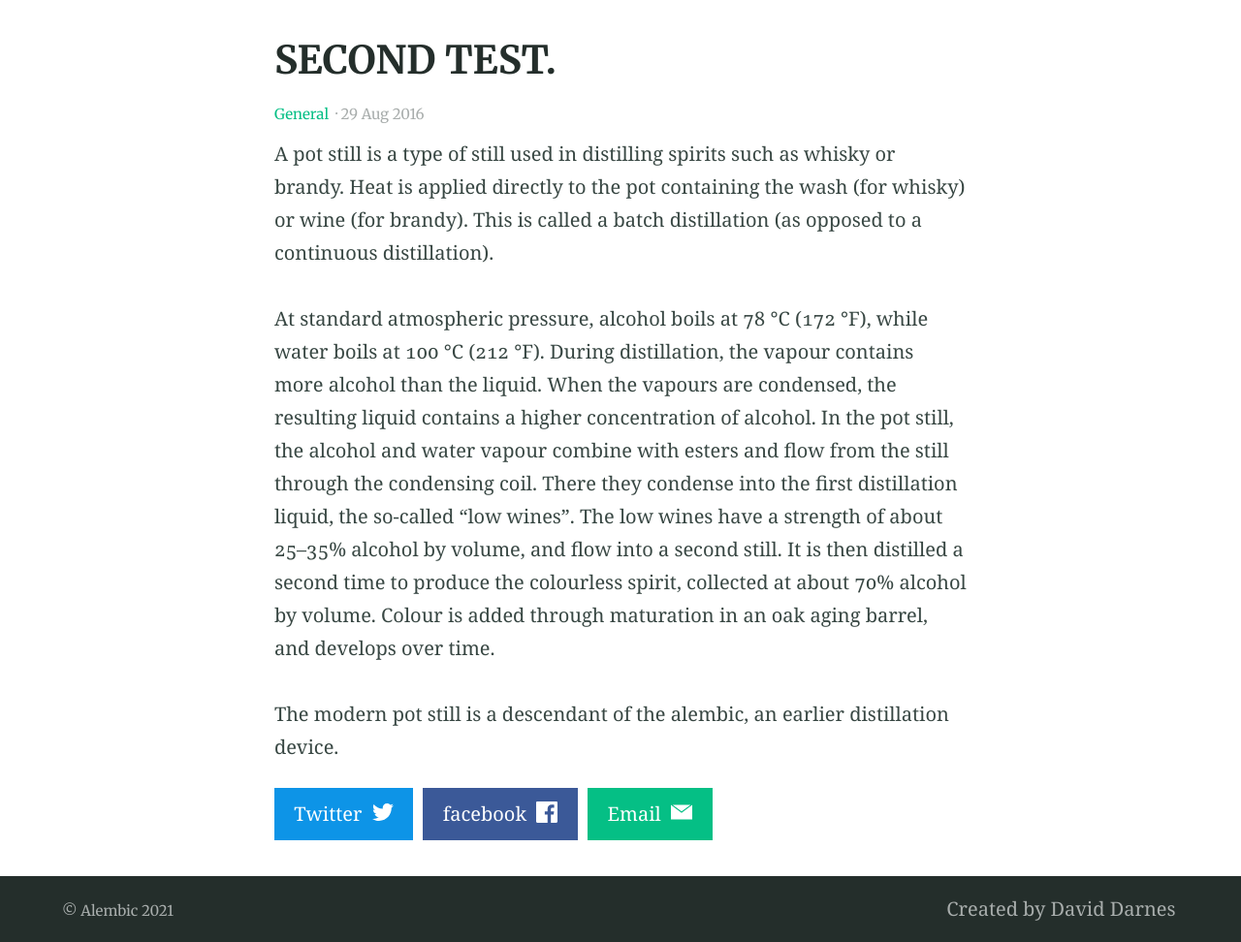
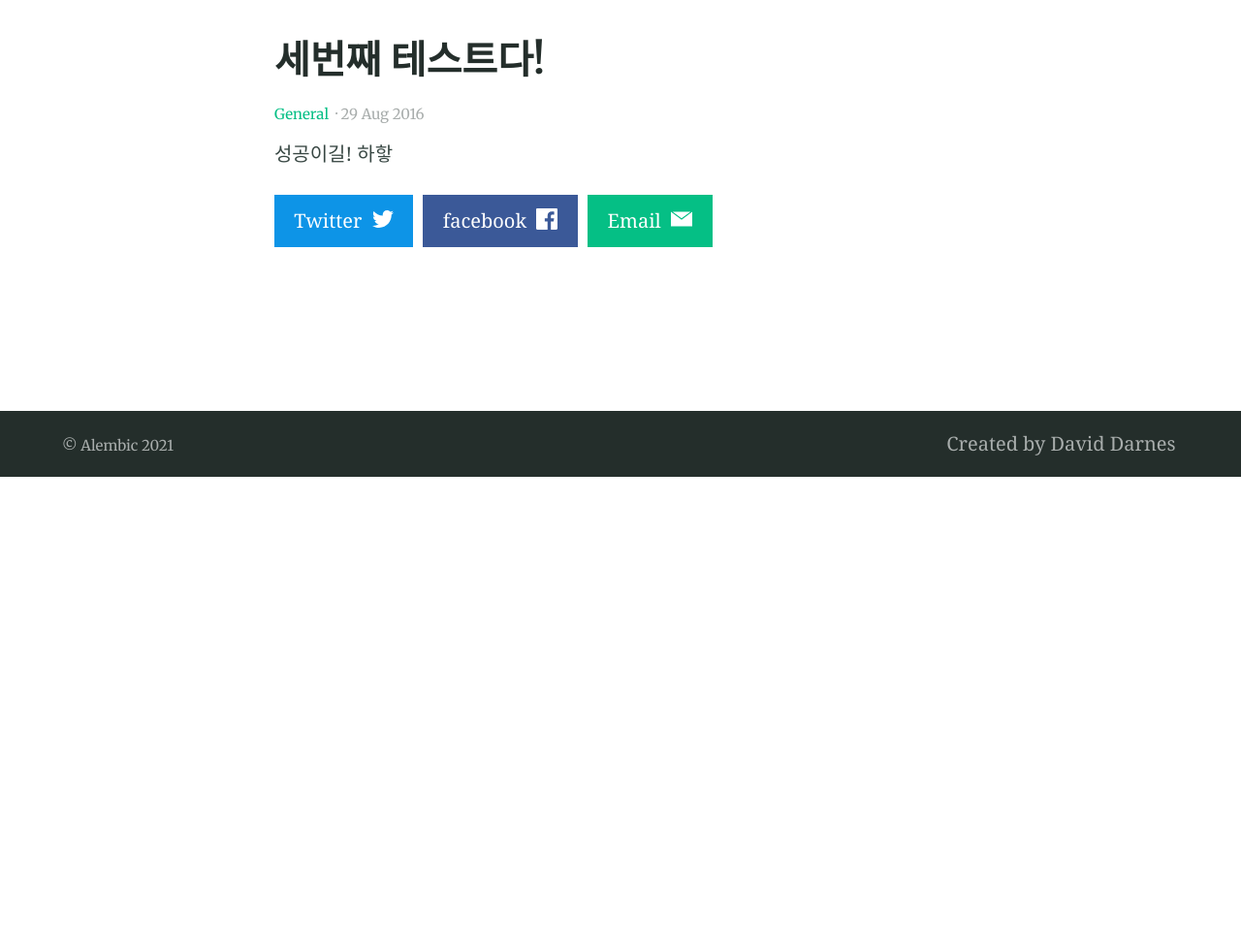
Before and after one commit to daviddarnes/alembic, a Jekyll site: the page built from _posts/2016-08-29-example-post-three.md, in a window 1280 px wide. Shown: the part 408-1380 px from the top of the page at 97% size. Built offline with Jekyll 4.4.1, drawn with Linux system fonts in a browser that asks for light colours; after the commit the page ends 900 px from its top, so only the background shows below that.

Commit message:
Update 2016-08-29-example-post-three.md

```diff
--- a/_posts/2016-08-29-example-post-three.md
+++ b/_posts/2016-08-29-example-post-three.md
@@ -1,5 +1,5 @@
 ---
-title: SECOND TEST.
+title: 세번째 테스트다!
 categories:
 - General
 excerpt: |
@@ -11,8 +11,4 @@ feature_image: "https://picsum.photos/2560/600?image=733"
 image: "https://picsum.photos/2560/600?image=733"
 ---
 
-A pot still is a type of still used in distilling spirits such as whisky or brandy. Heat is applied directly to the pot containing the wash (for whisky) or wine (for brandy). This is called a batch distillation (as opposed to a continuous distillation).
-
-At standard atmospheric pressure, alcohol boils at 78 °C (172 °F), while water boils at 100 °C (212 °F). During distillation, the vapour contains more alcohol than the liquid. When the vapours are condensed, the resulting liquid contains a higher concentration of alcohol. In the pot still, the alcohol and water vapour combine with esters and flow from the still through the condensing coil. There they condense into the first distillation liquid, the so-called "low wines". The low wines have a strength of about 25–35% alcohol by volume, and flow into a second still. It is then distilled a second time to produce the colourless spirit, collected at about 70% alcohol by volume. Colour is added through maturation in an oak aging barrel, and develops over time.
-
-The modern pot still is a descendant of the alembic, an earlier distillation device.
+성공이길! 하핳
```
